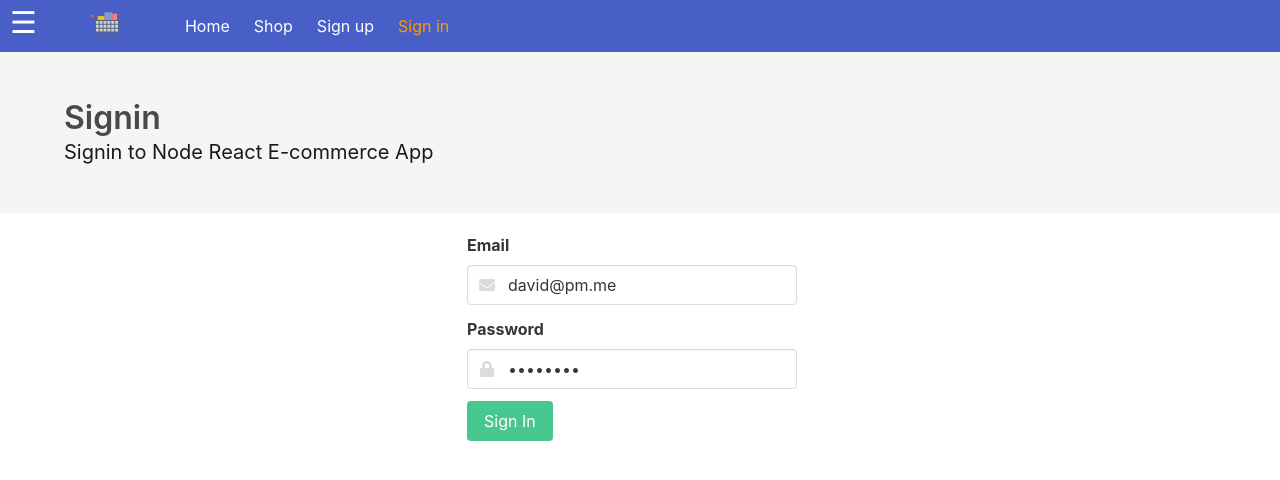
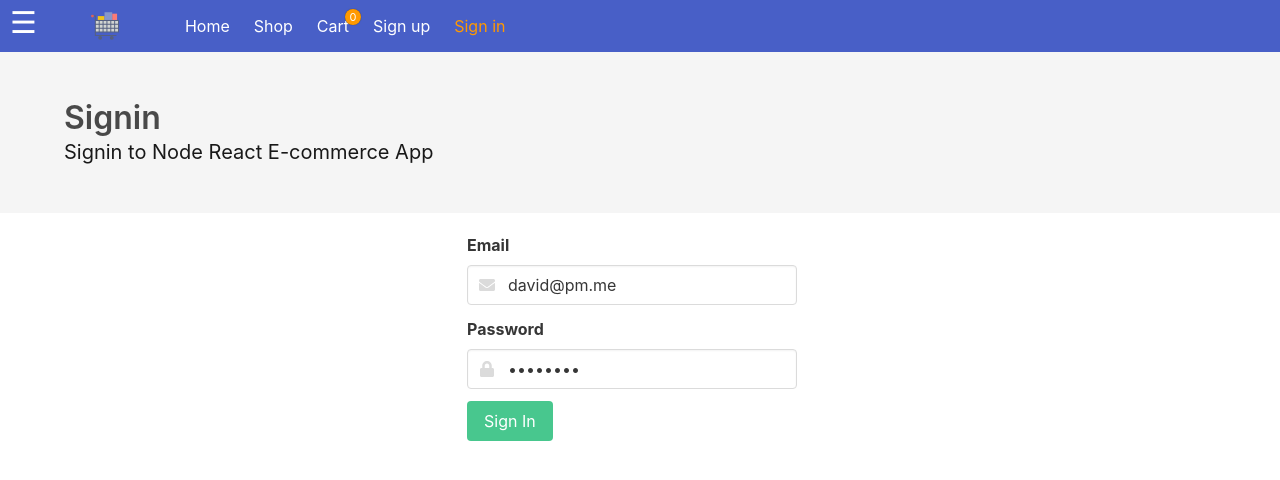
Before and after one commit to jeremiahogutu/e-commerce-app, a React (Create React App) app in the folder e-commerce-frontend/: page /signin in a window 1280 px wide. Shown: the top 480 px of the page. Built offline with nearby package versions, Linux system fonts and the light colour scheme; no server answers.

Commit message:
badge for top nav

```diff
--- a/e-commerce-frontend/src/App.css
+++ b/e-commerce-frontend/src/App.css
@@ -17,7 +17,7 @@ body {
     overflow-x: hidden;
     transition: 0.5s;
     padding-top: 20px;
-    box-shadow: 0 3px 6px rgba(0,0,0,0.16), 0 3px 6px rgba(0,0,0,0.23);
+    box-shadow: 0 3px 6px rgba(0, 0, 0, 0.16), 0 3px 6px rgba(0, 0, 0, 0.23);
 }
 
 .sidenav p {
@@ -47,9 +47,46 @@ body {
     margin-left: 50px;
 }
 
+.cardSize {
+    width: 350px;
+}
+
+.cart-badge {
+    content: attr(data-badge);
+    background: #ff9900;
+    color: white;
+    width: auto;
+    min-width: 16px;
+    height: 16px;
+    text-align: center;
+    line-height: 16px;
+    border-radius: 50%;
+    box-shadow: 0 0 1px #333;
+    float: left;
+    font-size: 11px;
+    position: absolute;
+    top: 0;
+    right: 0;
+    margin-top: 9px;
+}
+
+#notification-badge {
+    position: absolute;
+    top: 0;
+    right: 0;
+    margin-top: 5px;
+}
+
 @media screen and (max-height: 450px) {
-    .sidenav {padding-top: 15px;}
-    /*.sidenav a {font-size: 18px;}*/
+    .sidenav {
+        padding-top: 15px;
+    }
+}
+
+@media screen and (max-width: 450px) {
+    .cardSize {
+        width: 300px;
+    }
 }
 
 @media screen and (min-width: 1024px) {
--- a/e-commerce-frontend/src/main/Home.js
+++ b/e-commerce-frontend/src/main/Home.js
@@ -3,6 +3,7 @@ import Layout from './Layout'
 import {getProducts} from "./apiMain";
 import Card from "./card";
 import Search from "./Search";
+import '../App.css'
 
 const Home = () => {
     const [productsBySell, setProductsBySell] = useState([]);
@@ -57,7 +58,7 @@ const Home = () => {
                 {productsByArrival.map((product, i) =>
                     (
                         <div className='column is-3 is-flex' style={{justifyContent: 'center'}}>
-                            <div className="card" style={{width: '350px', marginTop: '25px'}}>
+                            <div className="card cardSize" style={{marginTop: '25px'}}>
                                 <Card key={i} product={product}/>
                             </div>
                         </div>
@@ -78,7 +79,7 @@ const Home = () => {
                 {productsBySell.map((product, i) =>
                     (
                         <div className='column is-3 is-flex' style={{justifyContent: 'center'}}>
-                            <div className="card" style={{width: '350px', marginTop: '25px'}}>
+                            <div className="card cardSize" style={{marginTop: '25px'}}>
                                 <Card key={i} product={product}/>
                             </div>
                         </div>
--- a/e-commerce-frontend/src/main/Menu.js
+++ b/e-commerce-frontend/src/main/Menu.js
@@ -2,6 +2,7 @@ import React, {Fragment} from 'react';
 import {NavLink, withRouter} from "react-router-dom";
 import {signout, isAuthenticated} from "../auth";
 import shoppingLogo from '../assets/cart.svg'
+import {itemTotal} from "./cartHelpers";
 import '../App.css'
 
 const Menu = () => {
@@ -58,6 +59,11 @@ const Menu = () => {
                             <NavLink to="/shop" onClick={closeNav} activeStyle={{color: '#ff9900'}}
                                      exact={true}>
                                 Shop
+                            </NavLink>
+                        </li>
+                        <li>
+                            <NavLink to="/cart" onClick={closeNav} activeStyle={{color: '#ff9900'}} style={{position: 'relative'}} exact={true}>
+                                Cart <sup><small>{itemTotal()}</small></sup>
                             </NavLink>
                         </li>
                         {isAuthenticated() && isAuthenticated().user.role === 0 && (
@@ -127,6 +133,9 @@ const Menu = () => {
                     <NavLink className="navbar-item" to="/shop" activeStyle={{color: '#ff9900'}} exact={true}>
                         Shop
                     </NavLink>
+                    <NavLink className="navbar-item" style={{position: 'relative'}} to="/cart" activeStyle={{color: '#ff9900'}} exact={true}>
+                        Cart <sup><small className="cart-badge">{itemTotal()}</small></sup>
+                    </NavLink>
                     {isAuthenticated() && isAuthenticated().user.role === 0 && (
                         <NavLink className="navbar-item" to="/user/dashboard" activeStyle={{color: '#ff9900'}}
                                  exact={true}>
--- a/e-commerce-frontend/src/main/Shop.js
+++ b/e-commerce-frontend/src/main/Shop.js
@@ -103,13 +103,12 @@ const Shop = () => {
     return (
         <Layout
             title="Shop"
-            description="Search and find books of your choice"
+            description="Search and find comic books of your choice"
         >
 
             <div className="container is-fluid">
-                <div className="notification has-background-white">
                 <div className="columns">
-                        <div className="column" id='shop-filters'>
+                    <div className="column" id='shop-filters' style={{paddingLeft: '32px'}}>
                         <h4 className="is-size-4 has-text-weight-semibold has-text-black">Filter by categories</h4>
                         <ul>
                             <CheckBox
@@ -125,14 +124,14 @@ const Shop = () => {
                             />
                         </div>
                     </div>
-                        <div className="column is-three-quarters">
+                    <div className="column is-three-quarters-desktop is-full-mobile">
                         <h3 className="is-size-4 has-text-weight-bold has-text-black has-text-centered">Products</h3>
                         <div className="columns container is-fluid is-flex" style={{flexWrap: 'wrap'}}>
                             {filteredResults.map((product, i) =>
                                 (
-                                        <div className='column is-4 is-flex' style={{justifyContent: 'center'}}>
-                                            <div className="card" style={{width: '350px', marginTop: '25px'}}>
-                                                <Card style={{width: '350px', marginTop: '25px'}} key={i}
+                                    <div className='column is-3 is-flex' style={{justifyContent: 'center'}}>
+                                        <div className="card cardSize" style={{marginTop: '25px'}}>
+                                            <Card key={i}
                                                   product={product}/>
                                         </div>
                                     </div>
@@ -143,7 +142,6 @@ const Shop = () => {
                     </div>
                 </div>
             </div>
-            </div>
         </Layout>
     );
 };
--- a/e-commerce-frontend/src/main/cartHelpers.js
+++ b/e-commerce-frontend/src/main/cartHelpers.js
@@ -26,3 +26,12 @@ export const addItem = (item, next) => {
         next();
     }
 };
+
+export const itemTotal = () => {
+    if (typeof window !== 'undefined') {
+        if (localStorage.getItem('cart')) {
+            return JSON.parse(localStorage.getItem('cart')).length
+        }
+    }
+    return 0;
+}
```
Also changed, not shown: 1 other file (tests, documents, lock files or other folders). Lines whose indentation alone changed are shown as unchanged.
